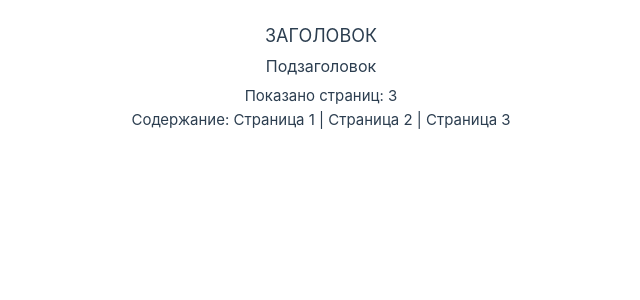
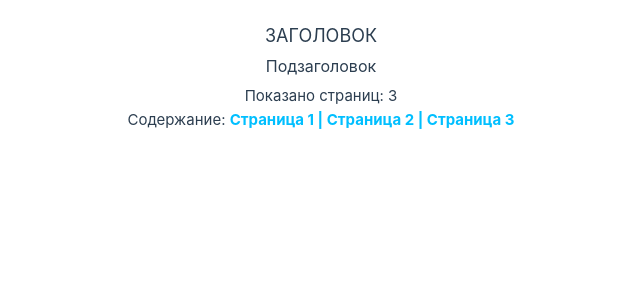
Before and after one commit to dgokokonda/vue3-training, a Vue app: page / in a window 1280 px wide. Shown: the top 300 px of the page, without its empty margins (319-959 px from the left). Built offline with nearby package versions, Linux system fonts and the light colour scheme.

Commit message:
feat (Attribute Bindings): Сделана привязка атрибутов к элементам

```diff
--- a/src/components/elements/Header/Header.vue
+++ b/src/components/elements/Header/Header.vue
@@ -1,14 +1,17 @@
 <template>
-  <div class="header">
+  <div class="header" :class="{ 'header--empty': !title?.length && !subtitle?.text?.length }">
     <h1 v-if="title?.length" v-html="title.toUpperCase()"></h1>
     <h3 v-if="subtitle?.text?.length" v-html="subtitle.text"></h3>
     <p>{{ `Показано страниц: ${pages.totalCount}` }}</p>
-    <p>{{ `Содержание: ${pages.list.join(' | ')}` }}</p>
+    <p>
+      Содержание:
+      <span v-bind="objectOfAttributes">{{ pages.list.join(' | ') }}</span>
+    </p>
   </div>
 </template>
 <script setup lang="ts">
 import { ref, reactive } from 'vue'
-import type { TitleType, SubtitleType, PagesType } from './types/types'
+import type { TitleType, SubtitleType, PagesType, ObjectOfAttributesType } from './types/types'
 
 const title = ref<TitleType>('')
 const subtitle = reactive<SubtitleType>({ text: '' })
@@ -16,6 +19,11 @@ const pages = ref<PagesType>({
   totalCount: 2,
   list: ['Страница 1', 'Страница 2']
 })
+
+const objectOfAttributes: ObjectOfAttributesType = {
+  style: 'font-weight: bold; color: deepskyblue',
+  class: 'pages'
+}
 
 setTimeout(() => {
   title.value = 'Заголовок'
@@ -40,5 +48,9 @@ setTimeout(() => {
     line-height: 20px;
     margin: 8px;
   }
+
+  &--empty {
+    opacity: 0.7;
+  }
 }
 </style>
--- a/src/components/elements/Header/types/types.ts
+++ b/src/components/elements/Header/types/types.ts
@@ -8,3 +8,8 @@ export interface PagesType {
   totalCount: number
   list: string[]
 }
+
+export interface ObjectOfAttributesType {
+  class: string
+  style: string
+}
```
